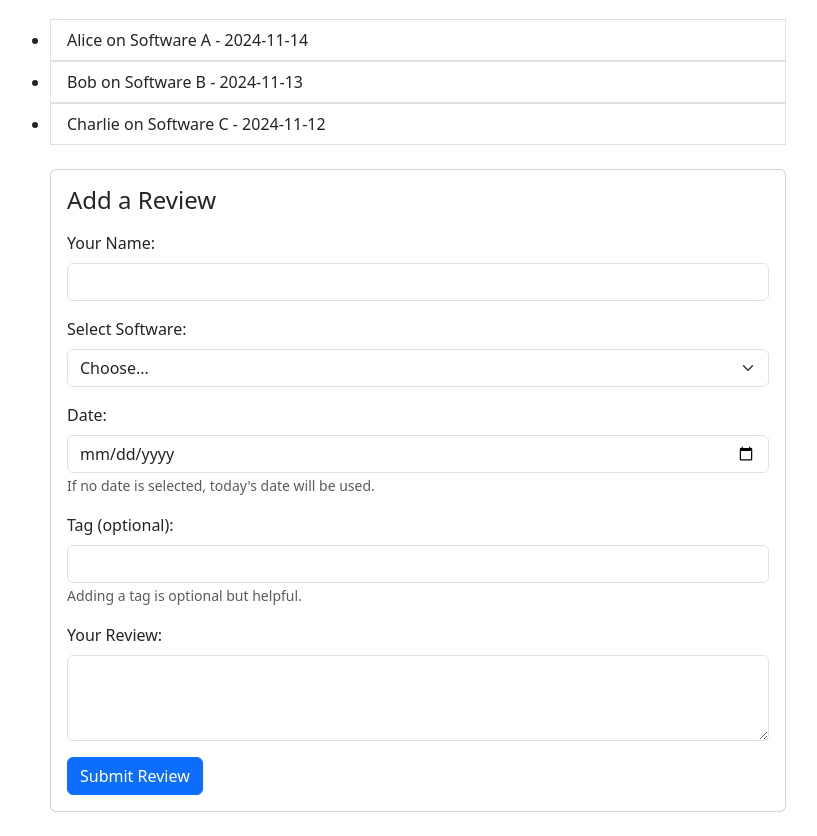
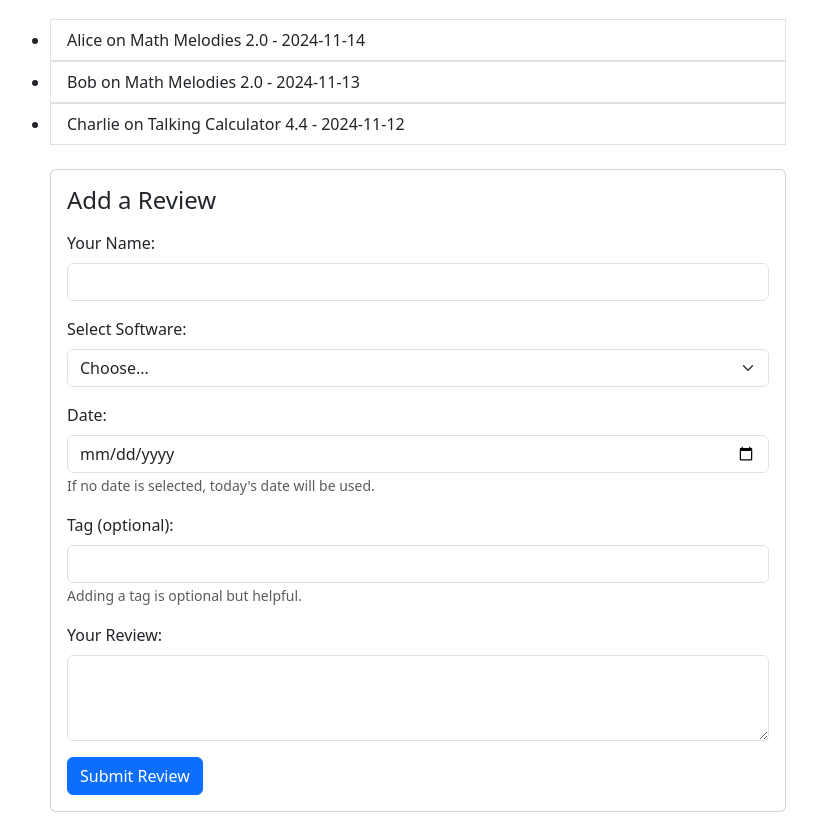
Before and after one commit to RudaibaAdnin/cs7390, a plain HTML site: page experienceReport.html in a window 1280 px wide. Shown: the part 101-937 px from the top of the page, without its empty margins (222-1039 px from the left). Drawn offline with nearby package versions, Linux system fonts and the light colour scheme.

Commit message:
Add files via upload

```diff
--- a/experienceReport.html
+++ b/experienceReport.html
@@ -18,18 +18,18 @@
                 <ul class="list-group mb-4" id="review-list" role="list" aria-label="Software reviews">
                     <!-- Initial Template for Existing Reviews with list roles -->
                     <li role="listitem">
-                        <a href="#" class="list-group-item list-group-item-action" data-review='{"name":"Alice","software":"Software A","text":"Very intuitive and easy to use!","date":"2024-11-14","tag":"User-friendly"}' role="button" aria-expanded="false">
-                            Alice on Software A - 2024-11-14
+                        <a href="#" class="list-group-item list-group-item-action" data-review='{"name":"Alice","software":"Math Melodies 2.0","text":"They totally changed the UI, so I had to spend an hour or so navigating it with the screen reader and making sure I was totally prepared for class. It really does not make any sense why they would change it, it was really intuitive before but now... anyway, at least the experience is still smooth, no bugs so far. And the performance is good.","date":"2024-11-14","tag":"UI"}' role="button" aria-expanded="false">
+                            Alice on Math Melodies 2.0 - 2024-11-14
                         </a>
                     </li>
                     <li role="listitem">
-                        <a href="#" class="list-group-item list-group-item-action" data-review='{"name":"Bob","software":"Software B","text":"Needs performance improvements but still very powerful.","date":"2024-11-13","tag":"Feature-rich"}' role="button" aria-expanded="false">
-                            Bob on Software B - 2024-11-13
+                        <a href="#" class="list-group-item list-group-item-action" data-review='{"name":"Bob","software":"Math Melodies 2.0","text":"Overall, it runs a lot faster on my computer now, the update is a must! I would recommend sitting down to refamiliarize yourself with the UI before class, though, which in my opinion is good practice anyway for any major updates you get. Good luck!","date":"2024-11-13","tag":"performance"}' role="button" aria-expanded="false">
+                            Bob on Math Melodies 2.0 - 2024-11-13
                         </a>
                     </li>
                     <li role="listitem">
-                        <a href="#" class="list-group-item list-group-item-action" data-review='{"name":"Charlie","software":"Software C","text":"Great for data analysis, though a bit complex for beginners.","date":"2024-11-12","tag":"Complex"}' role="button" aria-expanded="false">
-                            Charlie on Software C - 2024-11-12
+                        <a href="#" class="list-group-item list-group-item-action" data-review='{"name":"Charlie","software":"Talking Calculator 4.4","text":"We just started using this tool earlier this week. I have not used this software in my lessons previously. It honestly made for a pretty chaotic classroom, because all of the kids are trying to use it at once and it gets confused with all the talking going on at once. It still felt like it could be useful, though, so what I did was instruct everyone to speak quietly and speak directly into the microphone, which seemed to work out.","date":"2024-11-12","tag":"Needs-Workarounds"}' role="button" aria-expanded="false">
+                            Charlie on Talking Calculator 4.4 - 2024-11-12
                         </a>
                     </li>
                 </ul>
@@ -47,9 +47,9 @@
                                 <label for="software-select" class="form-label">Select Software:</label>
                                 <select class="form-select" id="software-select" required aria-required="true">
                                     <option value="">Choose...</option>
-                                    <option value="Software A">Software A</option>
-                                    <option value="Software B">Software B</option>
-                                    <option value="Software C">Software C</option>
+                                    <option value="Software A">JAWS 2025.2410.106 Screen Reader</option>
+                                    <option value="Software B">Math Melodies 2.0</option>
+                                    <option value="Software C">Talking Calculator 4.4</option>
                                 </select>
                             </div>
                             <div class="mb-3">
```
Also changed, not shown: additionLesson.html (+20 -6 lines).
